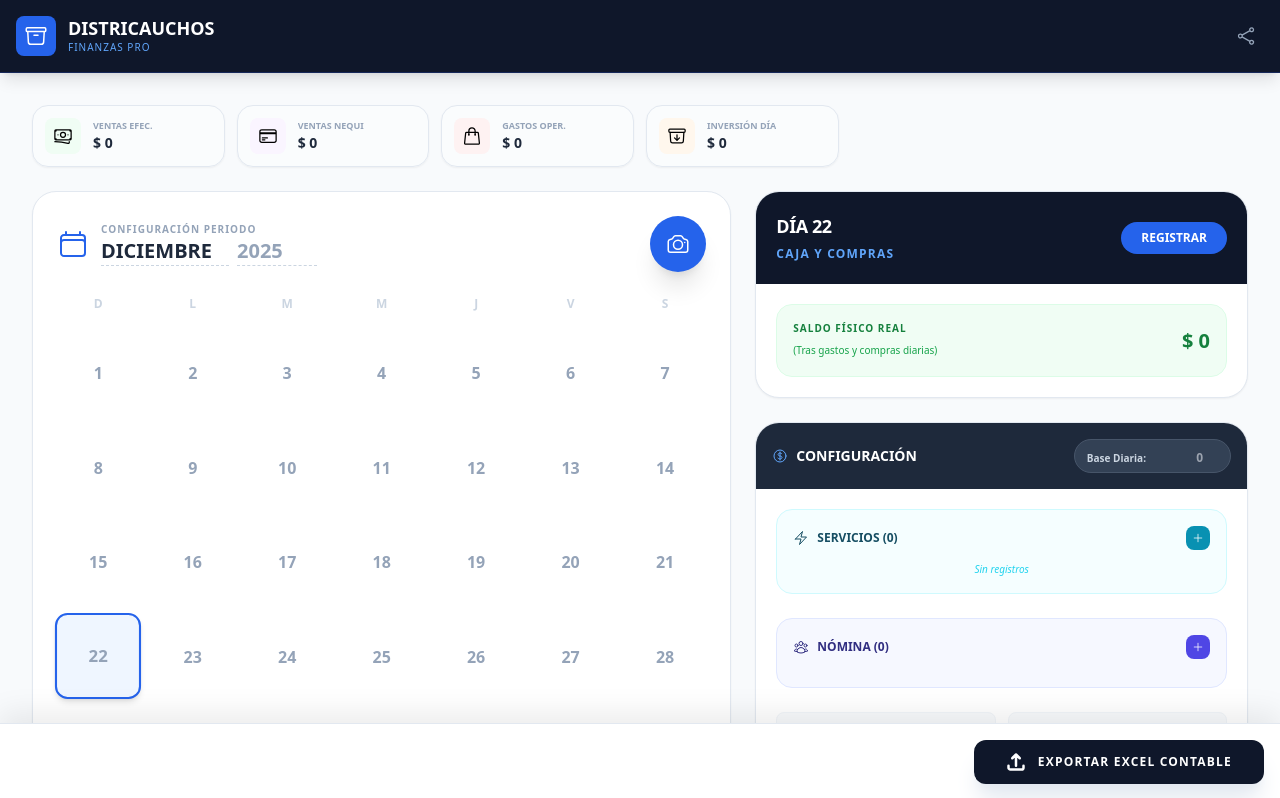
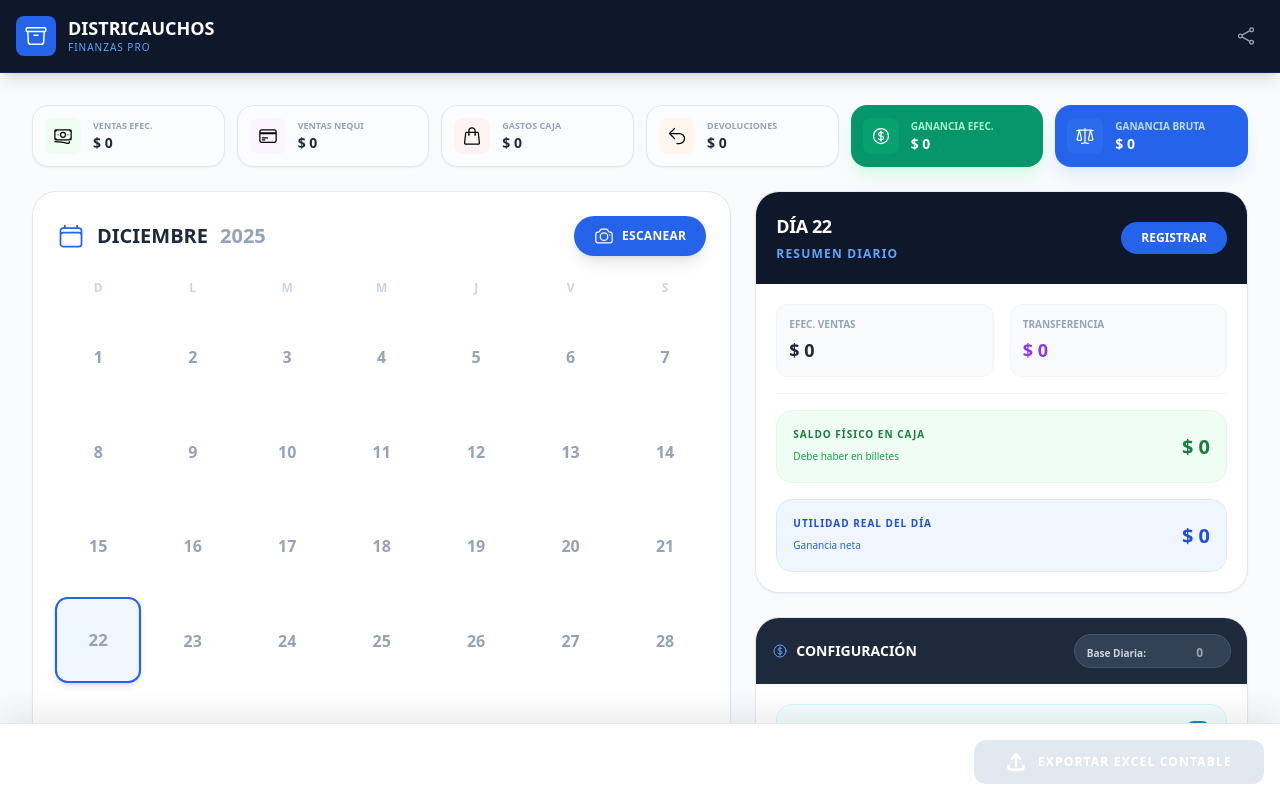
Before and after one commit to christophervillotafreire/districauchos-app, a React (Vite) app: page / in a window 1280 px wide. Shown: the top 798 px of the page. Built offline with nearby package versions, Linux system fonts and the light colour scheme.

Commit message:
Refactor App component and update state handling

```diff
--- a/App.tsx
+++ b/App.tsx
@@ -14,8 +14,7 @@ import {
   CameraIcon,
   ArrowUturnLeftIcon,
   CreditCardIcon,
-  CurrencyDollarIcon,
-  ArchiveBoxArrowDownIcon
+  CurrencyDollarIcon
 } from '@heroicons/react/24/outline';
 
 const App: React.FC = () => {
@@ -26,67 +25,57 @@ const App: React.FC = () => {
   const [selectedDayNumber, setSelectedDayNumber] = useState<number>(new Date().getDate());
   const [hasManuallySelected, setHasManuallySelected] = useState<boolean>(false);
 
-  // --- ESTADO INICIAL Y MIGRACIÓN ---
+  const today = new Date();
+
+  // --- ESTADO ---
   const [state, setState] = useState<AppState>(() => {
-    const today = new Date();
-    const defaultMonth = new Intl.DateTimeFormat('es-CO', { month: 'long' }).format(today);
-
     const saved = localStorage.getItem('districauchos_state');
     if (saved) {
       try {
         const parsedState = JSON.parse(saved);
 
-        // MIGRACIÓN: Bancos (Number -> Array)
-        if (typeof parsedState.fixedExpenses?.bankLoans === 'number') {
-           const val = parsedState.fixedExpenses.bankLoans;
-           parsedState.fixedExpenses.bankLoans = val > 0 ? [{ id: 'mig_bank', date: '01', description: 'Deuda General', amount: val }] : [];
+        // MIGRACIONES (Payroll y Utilities)
+        if (typeof parsedState.fixedExpenses?.payroll === 'number') {
+          const oldAmount = parsedState.fixedExpenses.payroll;
+          parsedState.fixedExpenses.payroll = oldAmount > 0 ? [{ id: 'legacy_p', name: 'Nómina General', paymentQ1: oldAmount, paymentQ2: 0 }] : [];
         }
-        // MIGRACIÓN: Proveedores (Number -> Array)
-        if (typeof parsedState.fixedExpenses?.suppliers === 'number') {
-           const val = parsedState.fixedExpenses.suppliers;
-           parsedState.fixedExpenses.suppliers = val > 0 ? [{ id: 'mig_supp', date: '01', description: 'Facturas Varias', amount: val }] : [];
+        if (typeof parsedState.fixedExpenses?.utilities === 'number') {
+           const oldUtils = parsedState.fixedExpenses.utilities;
+           parsedState.fixedExpenses.utilities = oldUtils > 0 ? [{ id: 'legacy_u', name: 'Servicios Generales', amount: oldUtils }] : [];
         }
-
-        // Asegurar arrays
         if (!Array.isArray(parsedState.fixedExpenses?.payroll)) parsedState.fixedExpenses.payroll = [];
         if (!Array.isArray(parsedState.fixedExpenses?.utilities)) parsedState.fixedExpenses.utilities = [];
-        if (!Array.isArray(parsedState.fixedExpenses?.bankLoans)) parsedState.fixedExpenses.bankLoans = [];
-        if (!Array.isArray(parsedState.fixedExpenses?.suppliers)) parsedState.fixedExpenses.suppliers = [];
 
-        // Inicializar campos nuevos de fecha si no existen
-        return {
-            ...parsedState,
-            monthName: parsedState.monthName || defaultMonth,
-            year: parsedState.year || today.getFullYear()
-        };
-
+        return parsedState;
       } catch (e) {
-        return { monthName: defaultMonth, year: today.getFullYear(), currentMonth: today.getMonth(), days: {}, fixedExpenses: INITIAL_FIXED_EXPENSES, defaultInitialCash: 0 };
+        return { currentMonth: today.getMonth(), currentYear: today.getFullYear(), days: {}, fixedExpenses: INITIAL_FIXED_EXPENSES, defaultInitialCash: 0 };
       }
     }
-    return { monthName: defaultMonth, year: today.getFullYear(), currentMonth: today.getMonth(), days: {}, fixedExpenses: INITIAL_FIXED_EXPENSES, defaultInitialCash: 0 };
+    return { currentMonth: today.getMonth(), currentYear: today.getFullYear(), days: {}, fixedExpenses: INITIAL_FIXED_EXPENSES, defaultInitialCash: 0 };
   });
 
   const [editingDay, setEditingDay] = useState<DayData | null>(null);
+
+  const daysInMonth = new Date(state.currentYear, state.currentMonth + 1, 0).getDate();
+  const monthName = new Intl.DateTimeFormat('es-CO', { month: 'long' }).format(new Date(state.currentYear, state.currentMonth)).toUpperCase();
 
   useEffect(() => {
     localStorage.setItem('districauchos_state', JSON.stringify(state));
   }, [state]);
 
-  // --- CÁLCULOS ESTADÍSTICOS ---
+  // --- CALCULOS ---
   const monthlyStats = (Object.values(state.days) as DayData[]).reduce(
-    (acc, day) => {
+    (acc: { cashSales: number; nequiSales: number; expenses: number; returns: number }, day: DayData) => {
       day.transactions.forEach((t: Transaction) => {
         const amt = Number(t.amount) || 0;
         if (t.type === TransactionType.CASH_SALE) acc.cashSales += amt;
         if (t.type === TransactionType.NEQUI_SALE) acc.nequiSales += amt;
         if (t.type === TransactionType.DAILY_EXPENSE) acc.expenses += amt;
         if (t.type === TransactionType.RETURN) acc.returns += amt;
-        if (t.type === TransactionType.DAILY_PURCHASE) acc.investments += amt; // Sumamos compras diarias
       });
       return acc;
     },
-    { cashSales: 0, nequiSales: 0, expenses: 0, returns: 0, investments: 0 }
+    { cashSales: 0, nequiSales: 0, expenses: 0, returns: 0 }
   );
 
   const selectedDayData = state.days[selectedDayNumber] || null;
@@ -96,28 +85,19 @@ const App: React.FC = () => {
     else if (t.type === TransactionType.NEQUI_SALE) acc.nequiSales += amt;
     else if (t.type === TransactionType.RETURN) acc.returns += amt;
     else if (t.type === TransactionType.DAILY_EXPENSE) acc.expenses += amt;
-    else if (t.type === TransactionType.DAILY_PURCHASE) acc.investments += amt;
     return acc;
-  }, { cashSales: 0, nequiSales: 0, returns: 0, expenses: 0, investments: 0 }) || { cashSales: 0, nequiSales: 0, returns: 0, expenses: 0, investments: 0 };
+  }, { cashSales: 0, nequiSales: 0, returns: 0, expenses: 0 }) || { cashSales: 0, nequiSales: 0, returns: 0, expenses: 0 };
 
   const currentDayBase = selectedDayData ? (selectedDayData.initialCash ?? state.defaultInitialCash) : state.defaultInitialCash;
-
-  // LÓGICA DE CAJA: Efectivo Inicial + Ventas Efectivo - Devoluciones - Gastos - COMPRAS DIARIAS (salen de la caja)
-  const dayNetCaja = currentDayBase + dayStats.cashSales - dayStats.returns - dayStats.expenses - dayStats.investments;
-
-  // Utilidad Operativa del Día (Sin descontar inversión, pues eso es activo, no gasto)
-  // Aunque para "bolsillo" se siente como gasto, contablemente es cambio de activo.
-  // Sin embargo, para el reporte simple de utilidad diaria, solemos restar todo lo que sale.
-  // Aquí RESTAREMOS gastos operativos, pero las compras diarias las dejamos como flujo aparte en el excel final.
+  const dayNetCaja = currentDayBase + dayStats.cashSales - dayStats.returns - dayStats.expenses;
   const dayTotalProfit = (dayStats.cashSales + dayStats.nequiSales) - dayStats.returns - dayStats.expenses;
 
   // --- HANDLERS ---
   const handleFileSelect = async (event: React.ChangeEvent<HTMLInputElement>) => {
-    // ... (Misma lógica de antes)
     const files = event.target.files;
     if (!files || files.length === 0) return;
     setLoading(true);
-    setLoadingMessage('Analizando...');
+    setLoadingMessage(files.length > 1 ? `Procesando ${files.length} img...` : 'Analizando IA...');
     try {
       const filePromises = Array.from(files).map((file: File) => new Promise<FileData>((resolve, reject) => {
           const reader = new FileReader();
@@ -130,8 +110,6 @@ const App: React.FC = () => {
       const extractedTransactions: Transaction[] = result.items.map((item: any) => ({
         id: Math.random().toString(36).substr(2, 9), description: item.description, amount: Number(item.amount), type: item.type
       }));
-      // Nota: Gemini podría necesitar un prompt update para distinguir compras de gastos,
-      // pero por ahora el usuario puede cambiar el tipo manualmente en DayEditor.
       const targetDay = hasManuallySelected ? selectedDayNumber : (result.dayEstimate || selectedDayNumber);
       const newDayData: DayData = { day: targetDay, hasData: true, transactions: extractedTransactions, initialCash: state.days[targetDay]?.initialCash ?? state.defaultInitialCash };
       setEditingDay(newDayData);
@@ -143,10 +121,13 @@ const App: React.FC = () => {
   const saveDayData = (data: DayData) => {
     setState(prev => ({ ...prev, days: { ...prev.days, [data.day]: data } }));
     setEditingDay(null);
+    setSelectedDayNumber(data.day);
   };
 
   const handleExport = () => generateMonthlyReport(state);
   const formatCurrency = (val: number) => new Intl.NumberFormat('es-CO', { style: 'currency', currency: 'COP', maximumFractionDigits: 0 }).format(val);
+  const monthlyCashProfit = monthlyStats.cashSales - monthlyStats.returns - monthlyStats.expenses;
+  const monthlyGrossProfit = (monthlyStats.cashSales + monthlyStats.nequiSales) - monthlyStats.returns - monthlyStats.expenses;
 
   return (
     <div className="min-h-screen pb-44 bg-slate-50 font-sans">
@@ -157,68 +138,61 @@ const App: React.FC = () => {
         <div className="fixed inset-0 bg-slate-900/95 z-[100] flex flex-col items-center justify-center text-white p-6 text-center animate-in fade-in duration-300">
           <div className="w-16 h-16 border-4 border-blue-500 border-t-transparent rounded-full animate-spin mb-6"></div>
           <p className="font-black text-2xl mb-2 text-blue-400">PROCESANDO</p>
+          <p className="text-white font-bold uppercase tracking-widest text-xs animate-pulse">{loadingMessage}</p>
         </div>
       )}
 
       {editingDay && <DayEditor dayData={editingDay} defaultBase={state.defaultInitialCash} onSave={saveDayData} onCancel={() => setEditingDay(null)} />}
 
+      {/* CAMBIO CLAVE: Container más ancho y Grilla Responsiva */}
       <main className="container mx-auto max-w-7xl p-4 lg:p-8 space-y-6">
 
-        {/* SECCIÓN 1: Tarjetas Superiores */}
+        {/* SECCIÓN 1: Tarjetas Superiores (Grid 2 cols en móvil, 6 en PC) */}
         <div className="grid grid-cols-2 md:grid-cols-3 lg:grid-cols-6 gap-3">
           <StatCard icon={<BanknotesIcon className="text-green-600"/>} label="Ventas Efec." value={monthlyStats.cashSales} color="bg-green-50" />
           <StatCard icon={<CreditCardIcon className="text-purple-600"/>} label="Ventas Nequi" value={monthlyStats.nequiSales} color="bg-purple-50" />
-          <StatCard icon={<ShoppingBagIcon className="text-red-600"/>} label="Gastos Oper." value={monthlyStats.expenses} color="bg-red-50" />
-          <StatCard icon={<ArchiveBoxArrowDownIcon className="text-orange-600"/>} label="Inversión Día" value={monthlyStats.investments} color="bg-orange-50" />
-          {/* ... resto de tarjetas ... */}
+          <StatCard icon={<ShoppingBagIcon className="text-red-600"/>} label="Gastos Caja" value={monthlyStats.expenses} color="bg-red-50" />
+          <StatCard icon={<ArrowUturnLeftIcon className="text-orange-600"/>} label="Devoluciones" value={monthlyStats.returns} color="bg-orange-50" />
+
+          <div className="bg-emerald-600 p-3 rounded-2xl shadow-lg shadow-emerald-100 flex items-center gap-3 text-white col-span-2 md:col-span-1 lg:col-span-1">
+             <div className="bg-emerald-500/30 p-2 rounded-lg"><CurrencyDollarIcon className="h-5 w-5 text-white"/></div>
+             <div className="min-w-0"><p className="text-[10px] font-black text-emerald-200 uppercase">Ganancia Efec.</p><p className="text-sm font-black truncate">{formatCurrency(monthlyCashProfit)}</p></div>
+          </div>
+          <div className="bg-blue-600 p-3 rounded-2xl shadow-lg shadow-blue-100 flex items-center gap-3 text-white col-span-2 md:col-span-1 lg:col-span-1">
+             <div className="bg-blue-500/30 p-2 rounded-lg"><ScaleIcon className="h-5 w-5 text-white"/></div>
+             <div className="min-w-0"><p className="text-[10px] font-black text-blue-200 uppercase">Ganancia Bruta</p><p className="text-sm font-black truncate">{formatCurrency(monthlyGrossProfit)}</p></div>
+          </div>
         </div>
 
-        {/* SECCIÓN 2: Layout Principal */}
+        {/* SECCIÓN 2: Layout Principal (1 col en Móvil, 12 cols en PC) */}
         <div className="grid grid-cols-1 lg:grid-cols-12 gap-6 items-start">
 
+          {/* COLUMNA IZQUIERDA (Calendario) - Ocupa 7/12 en PC */}
           <div className="lg:col-span-7 space-y-6">
             <div className="bg-white p-6 rounded-3xl shadow-sm border border-slate-200 h-full">
-
-              {/* INPUTS DINÁMICOS DE FECHA */}
-              <div className="flex flex-col md:flex-row justify-between items-center mb-6 gap-4">
-                <div className="flex items-center gap-3">
-                   <CalendarIcon className="h-8 w-8 text-blue-600"/>
-                   <div className="flex flex-col">
-                     <label className="text-[10px] font-bold text-slate-400 uppercase tracking-widest">Configuración Periodo</label>
-                     <div className="flex items-baseline gap-2">
-                       <input
-                         type="text"
-                         value={state.monthName}
-                         onChange={(e) => setState(p => ({...p, monthName: e.target.value}))}
-                         className="text-xl font-black text-slate-800 uppercase bg-transparent border-b border-dashed border-slate-300 focus:border-blue-500 outline-none w-32"
-                         placeholder="MES"
-                       />
-                       <input
-                         type="number"
-                         value={state.year}
-                         onChange={(e) => setState(p => ({...p, year: parseInt(e.target.value) || new Date().getFullYear()}))}
-                         className="text-xl font-black text-slate-400 bg-transparent border-b border-dashed border-slate-300 focus:border-blue-500 outline-none w-20"
-                       />
-                     </div>
-                   </div>
-                </div>
-
-                {/* BOTÓN CÁMARA LIMPIO */}
-                <button onClick={() => fileInputRef.current?.click()} className="bg-blue-600 text-white p-4 rounded-full shadow-xl hover:bg-blue-700 active:scale-95 transition-all">
-                  <CameraIcon className="h-6 w-6" />
+              <div className="flex justify-between items-center mb-6">
+                <h2 className="text-xl font-black text-slate-800 flex items-center gap-3">
+                  <CalendarIcon className="h-7 w-7 text-blue-600"/>
+                  {monthName} <span className="text-slate-400">{state.currentYear}</span>
+                </h2>
+                <button onClick={() => fileInputRef.current?.click()} className="bg-blue-600 text-white px-5 py-2.5 rounded-full shadow-lg hover:bg-blue-700 active:scale-95 transition-all flex items-center gap-2 font-bold text-xs uppercase tracking-wide">
+                  <CameraIcon className="h-5 w-5" />
+                  Escanear
                 </button>
               </div>
 
+              {/* Calendario Responsive */}
               <div className="grid grid-cols-7 gap-2 lg:gap-3">
                 {['D','L','M','M','J','V','S'].map(d => <span key={d} className="text-center text-xs font-bold text-slate-300 mb-2">{d}</span>)}
-                {Array.from({ length: 31 }, (_, i) => i + 1).map(day => {
+                {Array.from({ length: daysInMonth }, (_, i) => i + 1).map(day => {
                   const hasData = !!state.days[day];
                   const isSelected = selectedDayNumber === day;
                   return (
                     <button
                       key={day}
                       onClick={() => { setSelectedDayNumber(day); setHasManuallySelected(true); }}
-                      className={`aspect-square rounded-xl flex items-center justify-center text-sm lg:text-base font-bold transition-all border-2
+                      className={`
+                        aspect-square rounded-xl flex items-center justify-center text-sm lg:text-base font-bold transition-all border-2
                         ${isSelected ? 'border-blue-600 bg-blue-50 text-blue-700 scale-105 shadow-md' : 'border-transparent hover:bg-slate-50'}
                         ${hasData ? 'bg-blue-600 text-white shadow-sm shadow-blue-200 hover:bg-blue-700' : 'text-slate-400'}
                       `}
@@ -231,46 +205,63 @@ const App: React.FC = () => {
             </div>
           </div>
 
+          {/* COLUMNA DERECHA (Detalles + Config) - Ocupa 5/12 en PC */}
           <div className="lg:col-span-5 space-y-6">
 
+            {/* Panel Día Seleccionado */}
             {selectedDayNumber && (
               <div className="bg-white rounded-3xl border border-slate-200 shadow-sm overflow-hidden animate-in slide-in-from-right-4 duration-500">
                 <div className="bg-slate-900 p-5 flex justify-between items-center text-white">
                   <div>
                     <span className="block font-black text-lg uppercase tracking-tight">Día {selectedDayNumber}</span>
-                    <span className="text-xs text-blue-400 font-bold uppercase tracking-widest">Caja y Compras</span>
+                    <span className="text-xs text-blue-400 font-bold uppercase tracking-widest">Resumen Diario</span>
                   </div>
-                  <button onClick={() => setEditingDay(selectedDayData || { day: selectedDayNumber, hasData: true, transactions: [], initialCash: state.defaultInitialCash })} className="bg-blue-600 hover:bg-blue-500 px-5 py-2 rounded-full text-xs font-black uppercase transition-colors">
-                    {selectedDayData ? 'Editar' : 'Registrar'}
+                  <button
+                    onClick={() => setEditingDay(selectedDayData || { day: selectedDayNumber, hasData: true, transactions: [], initialCash: state.defaultInitialCash })}
+                    className="bg-blue-600 hover:bg-blue-500 px-5 py-2 rounded-full text-xs font-black uppercase transition-colors"
+                  >
+                    {selectedDayData ? 'Editar / Ver' : 'Registrar'}
                   </button>
                 </div>
 
                 <div className="p-5 space-y-4">
-                  {/* Detalles Día... */}
+                  <div className="grid grid-cols-2 gap-4 pb-4 border-b border-slate-100">
+                     <div className="bg-slate-50 p-3 rounded-xl border border-slate-100">
+                        <p className="text-[10px] text-slate-400 font-bold uppercase mb-1">Efec. Ventas</p>
+                        <p className="text-lg font-bold text-slate-800">{formatCurrency(dayStats.cashSales)}</p>
+                     </div>
+                     <div className="bg-slate-50 p-3 rounded-xl border border-slate-100">
+                        <p className="text-[10px] text-slate-400 font-bold uppercase mb-1">Transferencia</p>
+                        <p className="text-lg font-bold text-purple-600">{formatCurrency(dayStats.nequiSales)}</p>
+                     </div>
+                  </div>
+
                   <div className="flex justify-between items-center bg-green-50 p-4 rounded-2xl border border-green-100">
                     <div>
-                      <span className="block text-[10px] text-green-700 font-black uppercase tracking-widest">Saldo Físico Real</span>
-                      <span className="text-[10px] text-green-600 font-medium">(Tras gastos y compras diarias)</span>
+                      <span className="block text-[10px] text-green-700 font-black uppercase tracking-widest">Saldo Físico en Caja</span>
+                      <span className="text-[10px] text-green-600 font-medium">Debe haber en billetes</span>
                     </div>
                     <span className="text-xl font-black text-green-700">{formatCurrency(dayNetCaja)}</span>
                   </div>
 
-                  {/* Mostrar Inversión Diaria si existe */}
-                  {dayStats.investments > 0 && (
-                     <div className="flex justify-between items-center bg-orange-50 p-3 rounded-xl border border-orange-100">
-                        <span className="text-[10px] text-orange-700 font-bold uppercase">Compra Mercancía (Hoy)</span>
-                        <span className="text-sm font-black text-orange-700">-{formatCurrency(dayStats.investments)}</span>
-                     </div>
-                  )}
+                  <div className="flex justify-between items-center bg-blue-50 p-4 rounded-2xl border border-blue-100">
+                    <div>
+                      <span className="block text-[10px] text-blue-700 font-black uppercase tracking-widest">Utilidad Real del Día</span>
+                      <span className="text-[10px] text-blue-600 font-medium">Ganancia neta</span>
+                    </div>
+                    <span className="text-xl font-black text-blue-700">{formatCurrency(dayTotalProfit)}</span>
+                  </div>
                 </div>
               </div>
             )}
 
+            {/* Panel Configuración (Resumen Mensual) */}
             <MonthlySummary
               expenses={state.fixedExpenses}
               defaultBase={state.defaultInitialCash}
               onChange={(ex) => setState(p => ({...p, fixedExpenses: ex}))}
               onBaseChange={(base) => setState(p => ({...p, defaultInitialCash: base}))}
+              dayCount={Object.keys(state.days).length}
               onReset={() => setState(p => ({...p, days: {}, fixedExpenses: INITIAL_FIXED_EXPENSES, defaultInitialCash: 0}))}
             />
           </div>
@@ -280,7 +271,7 @@ const App: React.FC = () => {
       {/* Botón Flotante Exportar */}
       <div className="fixed bottom-0 left-0 right-0 bg-white border-t border-slate-200 p-4 shadow-[0_-10px_30px_rgba(0,0,0,0.08)] z-40">
         <div className="container mx-auto max-w-7xl flex justify-end">
-           <button onClick={handleExport} disabled={Object.keys(state.days).length === 0} className="bg-slate-900 hover:bg-black text-white px-8 py-3 rounded-xl font-black uppercase text-xs tracking-widest flex items-center gap-3 shadow-xl shadow-slate-200">
+           <button onClick={handleExport} disabled={Object.keys(state.days).length === 0} className={`px-8 py-3 rounded-xl font-black text-white transition-all uppercase text-xs tracking-widest flex items-center gap-3 ${Object.keys(state.days).length === 0 ? 'bg-slate-200 text-slate-400' : 'bg-slate-900 hover:bg-black shadow-xl shadow-slate-200 active:scale-95'}`}>
              <ArrowUpTrayIcon className="h-5 w-5 stroke-[3]" />
              Exportar Excel Contable
            </button>
@@ -290,12 +281,18 @@ const App: React.FC = () => {
   );
 };
 
+// Componente auxiliar para tarjetas pequeñas
 const StatCard = ({ icon, label, value, color }: any) => {
   const format = (v: number) => new Intl.NumberFormat('es-CO', { style: 'currency', currency: 'COP', maximumFractionDigits: 0 }).format(v);
   return (
     <div className={`bg-white p-3 rounded-2xl border border-slate-200 shadow-sm flex items-center gap-3 ${color} bg-opacity-30`}>
-       <div className={`${color} p-2 rounded-lg bg-opacity-100`}>{React.cloneElement(icon, { className: "h-5 w-5" })}</div>
-       <div className="min-w-0"><p className="text-[9px] font-black text-slate-400 uppercase truncate">{label}</p><p className="text-sm font-bold text-slate-800 truncate">{format(value)}</p></div>
+       <div className={`${color} p-2 rounded-lg bg-opacity-100`}>
+         {React.cloneElement(icon, { className: "h-5 w-5" })}
+       </div>
+       <div className="min-w-0">
+         <p className="text-[9px] font-black text-slate-400 uppercase truncate">{label}</p>
+         <p className="text-sm font-bold text-slate-800 truncate">{format(value)}</p>
+       </div>
     </div>
   )
 }
```
